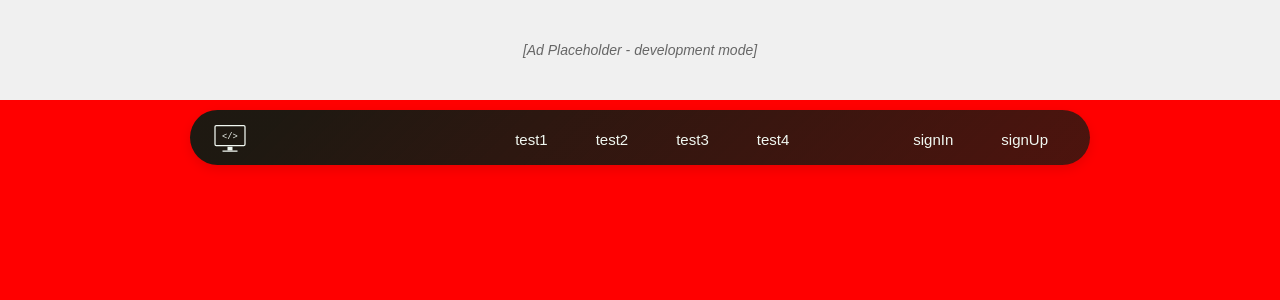
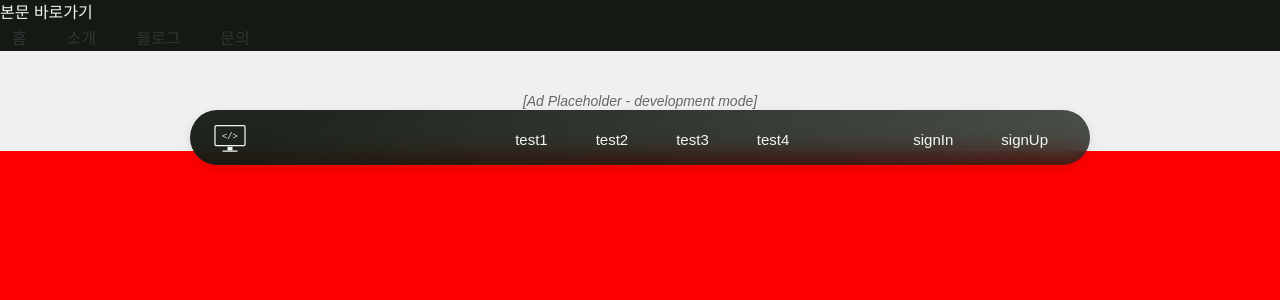
Before and after one commit to jho951/FrontEnd, a Next.js app: page / in a window 1280 px wide. Shown: the top 300 px of the page. Built offline with nearby package versions, Linux system fonts and the light colour scheme; no server answers; a web font is replaced by a local one.

Commit message:
feat: skipnavigation 기능 추가

```diff
--- a/src/global/component/wrapper/ClientLayoutWrapper.tsx
+++ b/src/global/component/wrapper/ClientLayoutWrapper.tsx
@@ -6,12 +6,17 @@ import { HEADER_FOOTER_EXCLUDED_PATHS } from '@/global/constant/routes';
 import Footer from '@/footer/component/Footer';
 import HeaderWrapper from '@/layout/component/HeaderWrapper';
 
+import SkipNav from '@/navigate/component/SkipNav';
+import AccessibleNav from '@/navigate/component/AccessibleNav';
+
 export default function ClientLayoutWrapper({ children }: { children: React.ReactNode }) {
   const pathname = usePathname();
   const shouldRenderLayout = !HEADER_FOOTER_EXCLUDED_PATHS.some(path => pathname.startsWith(path));
 
   return (
     <>
+      <SkipNav />
+      <AccessibleNav />
       {shouldRenderLayout && <HeaderWrapper />}
       {children}
       {shouldRenderLayout && <Footer />}
--- /dev/null
+++ b/src/navigate/component/AccessibleNav.tsx
@@ -0,0 +1,54 @@
+'use client';
+
+import { useRef, useState, useEffect } from 'react';
+import Link from 'next/link';
+
+import { NAV_ITEMS } from '@/navigate/constant/navItem';
+
+import styles from '@/navigate/style/AccessibleNav.module.css';
+
+export default function AccessibleNav() {
+  const navRef = useRef<HTMLUListElement>(null);
+  const [focusedIndex, setFocusedIndex] = useState<number | null>(null);
+
+  useEffect(() => {
+    const handleKeyDown = (e: KeyboardEvent) => {
+      if (!navRef.current || focusedIndex === null) return;
+
+      const itemCount = NAV_ITEMS.length;
+
+      if (e.key === 'ArrowRight') {
+        e.preventDefault();
+        setFocusedIndex(prev => (prev! + 1) % itemCount);
+      }
+
+      if (e.key === 'ArrowLeft') {
+        e.preventDefault();
+        setFocusedIndex(prev => (prev! - 1 + itemCount) % itemCount);
+      }
+    };
+
+    window.addEventListener('keydown', handleKeyDown);
+    return () => window.removeEventListener('keydown', handleKeyDown);
+  }, [focusedIndex]);
+
+  return (
+    <nav aria-label="메인 내비게이션">
+      <ul ref={navRef} role="menubar" className={styles.navMenu}>
+        {NAV_ITEMS.map((item, idx) => (
+          <li key={item.href} role="none">
+            <Link
+              href={item.href}
+              role="menuitem"
+              tabIndex={0}
+              className={styles.navLink}
+              onFocus={() => setFocusedIndex(idx)}
+            >
+              {item.label}
+            </Link>
+          </li>
+        ))}
+      </ul>
+    </nav>
+  );
+}
--- /dev/null
+++ b/src/navigate/component/SkipNav.tsx
@@ -0,0 +1,11 @@
+'use client';
+
+import styles from '@/navigate/style/SkipNav.module.css';
+
+export default function SkipNav() {
+  return (
+    <a href="#main-content" className={styles.container}>
+      본문 바로가기
+    </a>
+  );
+}
--- /dev/null
+++ b/src/navigate/constant/navItem.ts
@@ -0,0 +1,8 @@
+const NAV_ITEMS = [
+  { href: '/', label: '홈' },
+  { href: '/about', label: '소개' },
+  { href: '/blog', label: '블로그' },
+  { href: '/contact', label: '문의' },
+];
+
+export { NAV_ITEMS };
--- /dev/null
+++ b/src/navigate/style/AccessibleNav.module.css
@@ -0,0 +1,72 @@
+.skipLink {
+  position: absolute;
+  left: -999px;
+  top: auto;
+  width: 1px;
+  height: 1px;
+  overflow: hidden;
+  clip: rect(0 0 0 0);
+  clip-path: inset(50%);
+  white-space: nowrap;
+  border: 0;
+  z-index: 1000;
+  background: #000;
+  color: #fff;
+  padding: 8px;
+  font-size: 14px;
+  text-decoration: none;
+}
+
+.skipLink:focus {
+  left: 10px;
+  top: 10px;
+  width: auto;
+  height: auto;
+  clip: auto;
+  clip-path: none;
+  white-space: normal;
+}
+
+.navLink:focus-visible {
+  outline: 2px solid #0070f3;
+  background-color: #eef6ff;
+}
+
+.navMenu {
+  display: flex;
+  gap: 1rem;
+  list-style: none;
+  padding: 0;
+  margin: 0;
+}
+
+.navLink {
+  text-decoration: none;
+  padding: 8px 12px;
+  color: #333;
+  border-radius: 4px;
+  transition:
+    background 0.2s ease,
+    outline 0.2s ease;
+}
+
+.navLink:focus,
+.navLink:hover {
+  outline: 2px solid #0070f3;
+  background-color: #eef6ff;
+}
+
+@media (max-width: 768px) {
+  .navMenu {
+    flex-direction: column;
+    align-items: flex-start;
+    gap: 8px;
+  }
+
+  .navLink {
+    display: block;
+    width: 100%;
+    font-size: 16px;
+    padding: 10px 16px;
+  }
+}
--- /dev/null
+++ b/src/navigate/style/SkipNav.module.css
@@ -0,0 +1,54 @@
+.skipLink {
+  position: absolute;
+  left: -999px;
+  top: auto;
+  width: 1px;
+  height: 1px;
+  overflow: hidden;
+  clip: rect(0 0 0 0);
+  clip-path: inset(50%);
+  white-space: nowrap;
+  border: 0;
+  z-index: 1000;
+
+  background-color: var(--color-primary);
+  color: var(--color-black);
+  padding: 12px 20px;
+  font-size: 14px;
+  font-weight: 600;
+  text-decoration: none;
+  border-radius: 8px;
+
+  box-shadow: 0 4px 8px rgba(var(--color-black-rgb), 0.1);
+  transition:
+    left 0.3s ease,
+    top 0.3s ease,
+    box-shadow 0.3s ease,
+    transform 0.3s ease;
+}
+
+.skipLink:focus {
+  left: 16px;
+  top: 16px;
+  width: auto;
+  height: auto;
+  clip: auto;
+  clip-path: none;
+  white-space: normal;
+
+  outline: 2px solid var(--color-accent);
+  outline-offset: 4px;
+  transform: scale(1.02);
+  box-shadow: 0 6px 12px rgba(var(--color-black-rgb), 0.15);
+}
+
+:root.dark .skipLink {
+  background-color: var(--color-secondary);
+  color: var(--color-black);
+  box-shadow: 0 4px 8px rgba(var(--color-white-rgb), 0.1);
+}
+
+:root.dark .skipLink:focus {
+  outline: 2px solid var(--color-accent);
+  box-shadow: 0 6px 12px rgba(var(--color-white-rgb), 0.2);
+}
```
